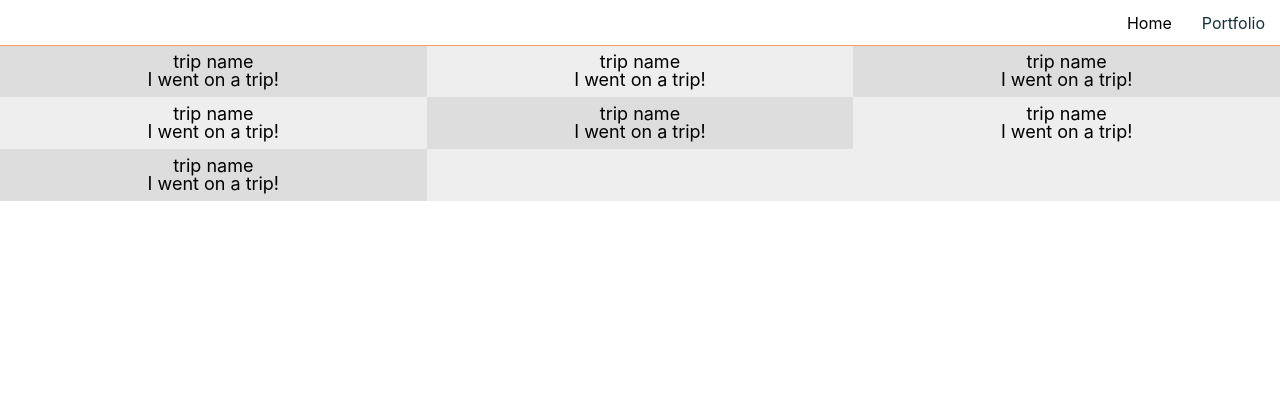
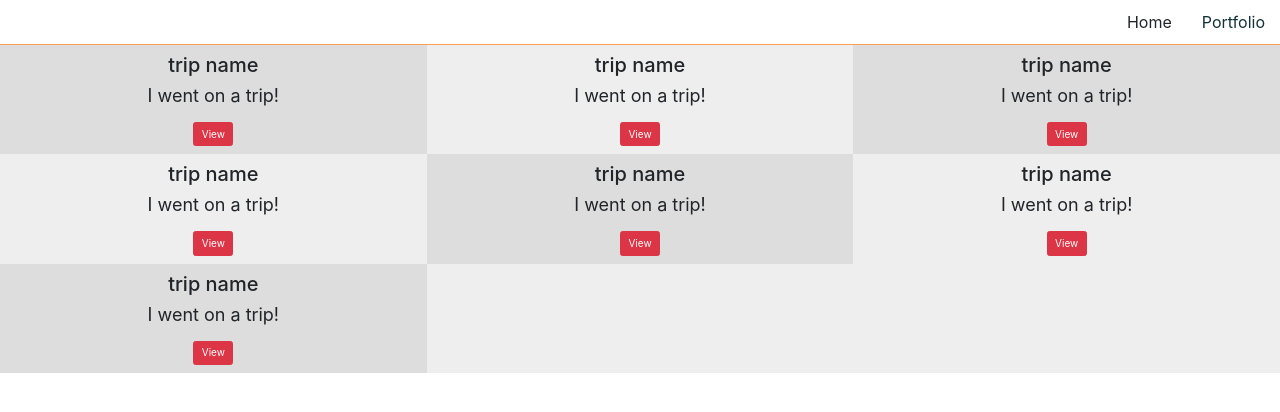
Before and after one commit to guidr-pt/guidr-front-end, a React (Create React App) app in the folder guidr/: page /home in a window 1280 px wide. Shown: the top 412 px of the page. Built offline with nearby package versions, Linux system fonts and the light colour scheme.

Commit message:
Reactstrap Modal Added

```diff
--- a/guidr/package.json
+++ b/guidr/package.json
@@ -4,6 +4,7 @@
   "private": true,
   "dependencies": {
     "axios": "^0.18.0",
+    "bootstrap": "^4.3.1",
     "react": "^16.8.1",
     "react-dom": "^16.8.1",
     "react-redux": "^6.0.0",
--- a/guidr/public/index.html
+++ b/guidr/public/index.html
@@ -10,6 +10,7 @@
     <meta name="theme-color" content="#000000" />
 
     <link rel="manifest" href="%PUBLIC_URL%/manifest.json" />
+
     <link rel="stylesheet" href="https://use.fontawesome.com/releases/v5.7.2/css/all.css" integrity="sha384-fnmOCqbTlWIlj8LyTjo7mOUStjsKC4pOpQbqyi7RrhN7udi9RwhKkMHpvLbHG9Sr" crossorigin="anonymous">
     <title>Guidr</title>
   </head>
--- a/guidr/src/components/HomeComp/TripCard.js
+++ b/guidr/src/components/HomeComp/TripCard.js
@@ -1,10 +1,14 @@
 import React from 'react';
+import TripModal from './TripModal';
 
 const TripCard = props => {
+  console.log(props)
   return(
     <div className='tripgrid__card'>
-      <h2>{props.name}</h2>
-      <p>{props.desc}</p>
+      <h2>{props.trip.name}</h2>
+      <p>{props.trip.description}</p>
+
+      <TripModal trip={props.trip} />
     </div>
   );
 }
--- a/guidr/src/components/HomeComp/TripGrid.js
+++ b/guidr/src/components/HomeComp/TripGrid.js
@@ -6,10 +6,7 @@ import { connect } from 'react-redux';
 const TripGrid = props =>{
     return(
       <div className='grid'>
-      {  props.trips.map(item => <TripCard name={item.name}
-                                           desc={item.description}
-                                           dur={item.duration}
-                                           img={item.img}
+      {  props.trips.map(item => <TripCard trip={item}
                                            key={Math.random()} />)  }
       </div>
     );
--- a/guidr/src/components/HomeComp/TripModal.js
+++ b/guidr/src/components/HomeComp/TripModal.js
@@ -1,11 +1,35 @@
 import React from 'react';
 
 import { connect } from 'react-redux';
+import { Button, Modal, ModalHeader, ModalBody, ModalFooter } from 'reactstrap';
 
-const TripModal = props => {
-    const trip = props.trip;
 
-    return(
+class TripModal extends React.Component {
+  constructor(props) {
+    super(props);
+    this.state = {
+      modal: false
+    };
+
+    this.toggle = this.toggle.bind(this);
+  }
+
+  toggle() {
+    this.setState(prevState => ({
+      modal: !prevState.modal
+    }));
+  }
+
+  render() {
+    const externalCloseBtn = <button className="close" style={{ position: 'absolute', top: '15px', right: '15px' }} onClick={this.toggle}>&times;</button>;
+    const trip = this.props.trip;
+
+    return (
+      <div className='modal-container'>
+        <Button color="danger" onClick={this.toggle}>View</Button>
+        <Modal isOpen={this.state.modal} toggle={this.toggle} className={this.props.className} external={externalCloseBtn}>
+          <ModalHeader>Modal title</ModalHeader>
+          <ModalBody>
             <div>
               <h2>{trip.name}</h2>
               <h3>{trip.description}</h3>
@@ -19,15 +43,16 @@ const TripModal = props => {
               <p>{trip.duration}</p>
               <p>{trip.date}</p>
             </div>
+          </ModalBody>
+          <ModalFooter>
+            <Button color="primary" onClick={this.toggle}>Do Something</Button>{' '}
+            <Button color="secondary" onClick={this.toggle}>Cancel</Button>
+          </ModalFooter>
+        </Modal>
+      </div>
     );
-}
-
-const mstp = state => {
-  console.log(state)
-  return {
-    ...state,
-    trip: state.appReducer.activeTrip
   }
 }
 
-export default connect(mstp, {})(TripModal);
+
+export default TripModal;
--- a/guidr/src/css/index.css
+++ b/guidr/src/css/index.css
@@ -328,3 +328,6 @@ html {
 .home .grid .tripgrid__card:nth-of-type(even) {
   background-color: #eee;
 }
+div .modal.show .modal-dialog {
+  transform: translateY(20%);
+}
--- a/guidr/src/index.js
+++ b/guidr/src/index.js
@@ -10,6 +10,7 @@ import rootReducer from './reducers';
 import thunk from 'redux-thunk';
 import logger from 'redux-logger';
 
+import 'bootstrap/dist/css/bootstrap.css';
 import './index.css';
 import * as serviceWorker from './serviceWorker';
 
--- a/guidr/src/less/tripgrid.less
+++ b/guidr/src/less/tripgrid.less
@@ -24,3 +24,9 @@
     }
   }
 }
+
+div {
+  .modal.show .modal-dialog {
+    transform: translateY(20%);
+  }
+}
```
Also changed, not shown: 1 other file (tests, documents, lock files or other folders). Lines whose indentation alone changed are shown as unchanged.
